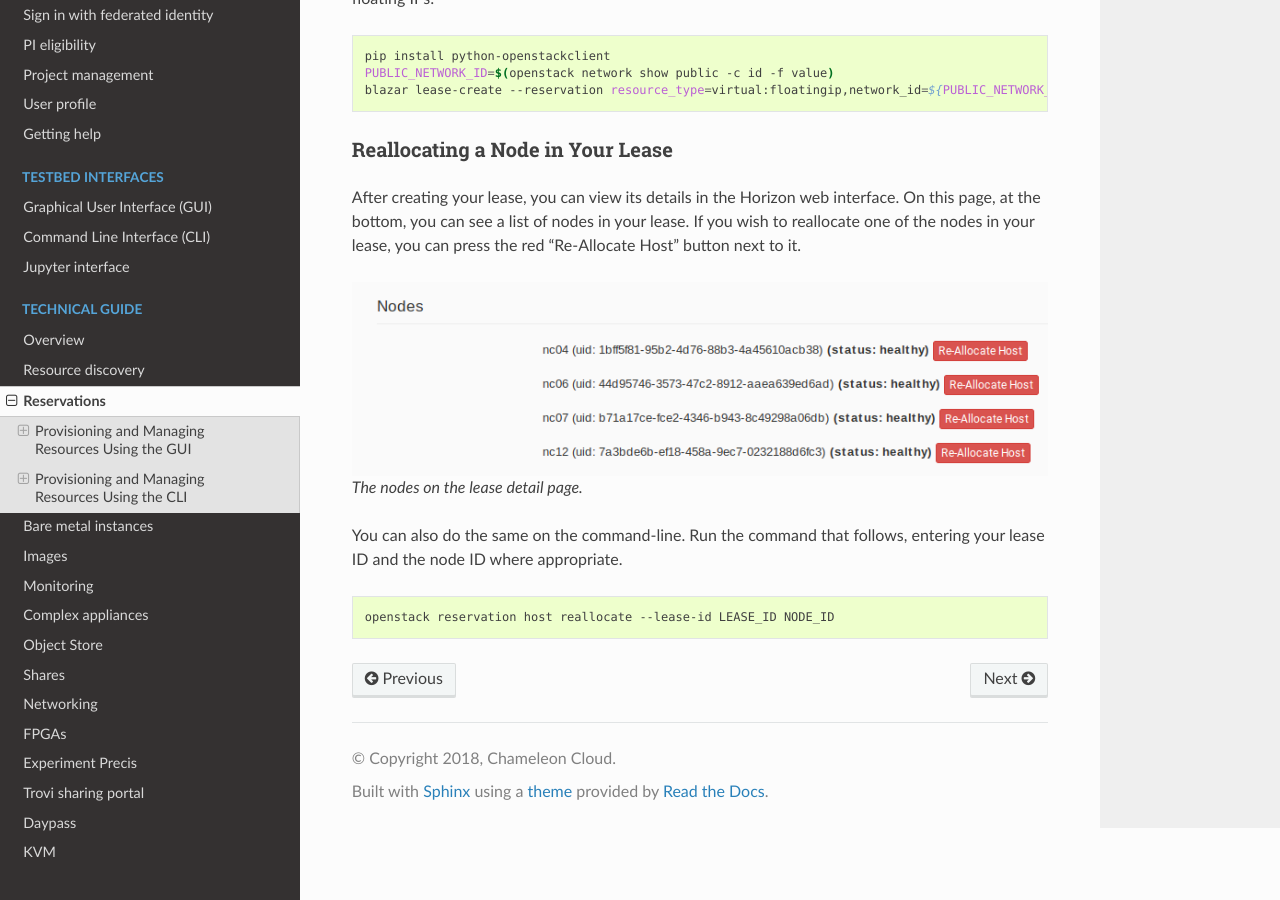
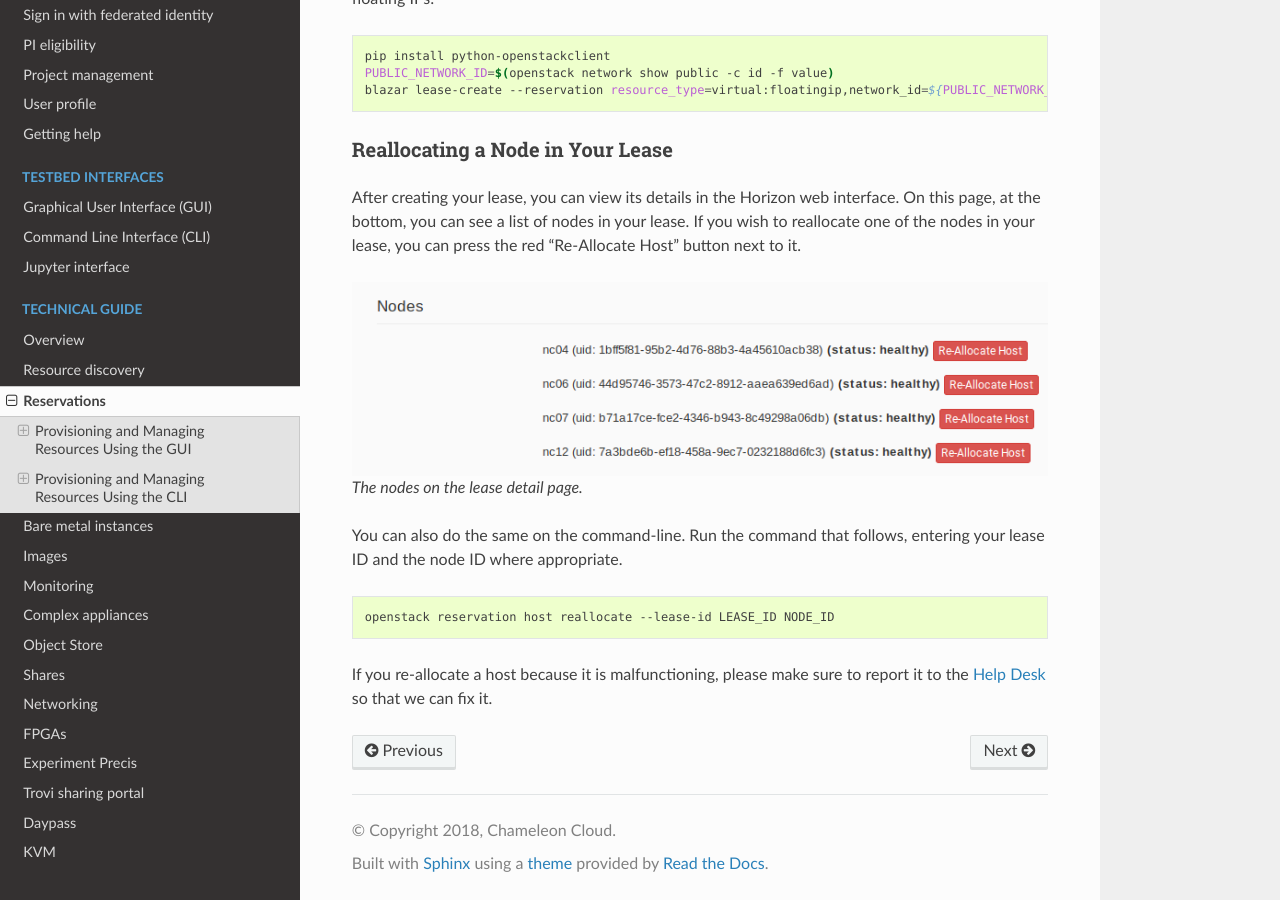
Before and after one commit to ChameleonCloud/docs, a Sphinx documentation site: the page built from source/technical/reservations.rst, in a window 1280 px wide and 900 px high, scrolled down 14912 px. Built offline with Sphinx 7.4.7 and the Read the Docs theme 2.0.0, drawn with Linux system fonts in a browser that asks for light colours.

Commit message:
Add note to inform help desk of broken nodes

```diff
--- a/source/technical/reservations.rst
+++ b/source/technical/reservations.rst
@@ -585,3 +585,7 @@ entering your lease ID and the node ID where appropriate.
 .. code-block:: bash
 
     openstack reservation host reallocate --lease-id LEASE_ID NODE_ID
+
+If you re-allocate a host because it is malfunctioning, please make sure to
+report it to the `Help Desk <https://chameleoncloud.org/user/help/>`_ so that
+we can fix it.
```
